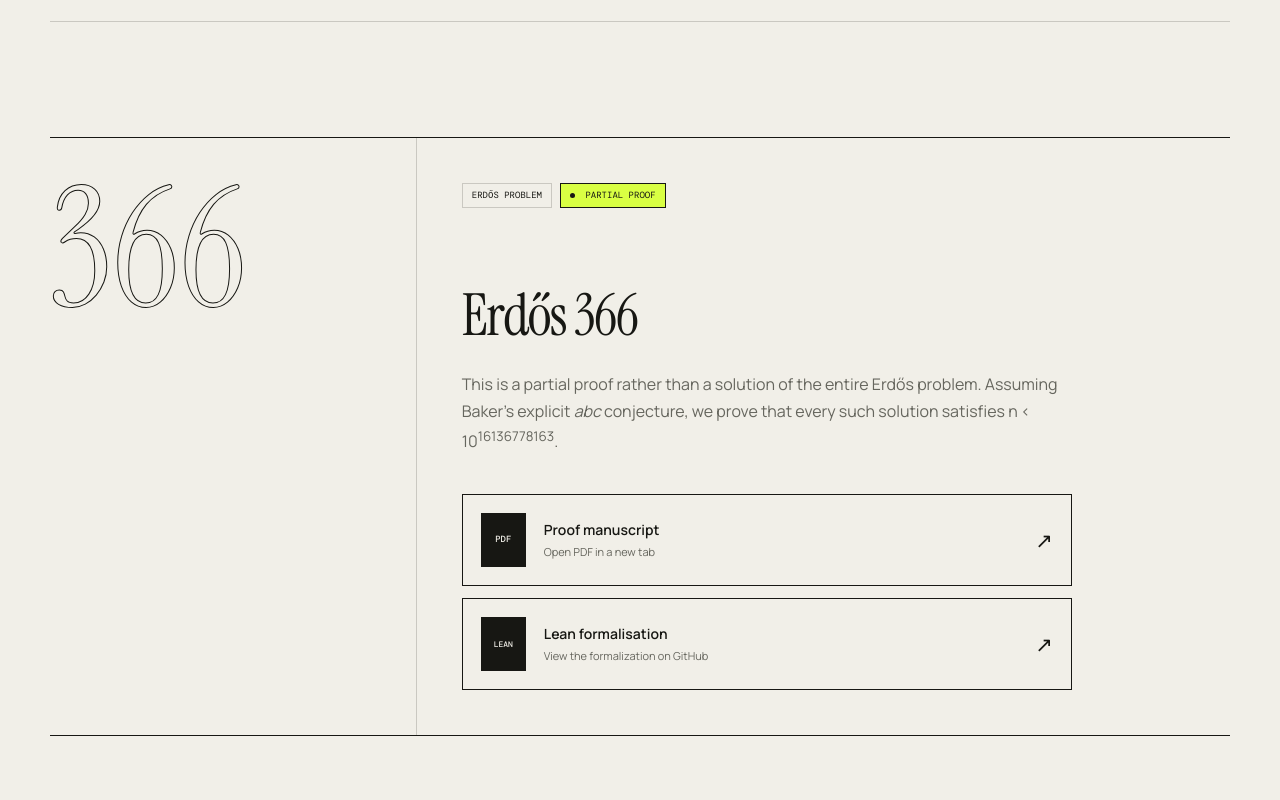
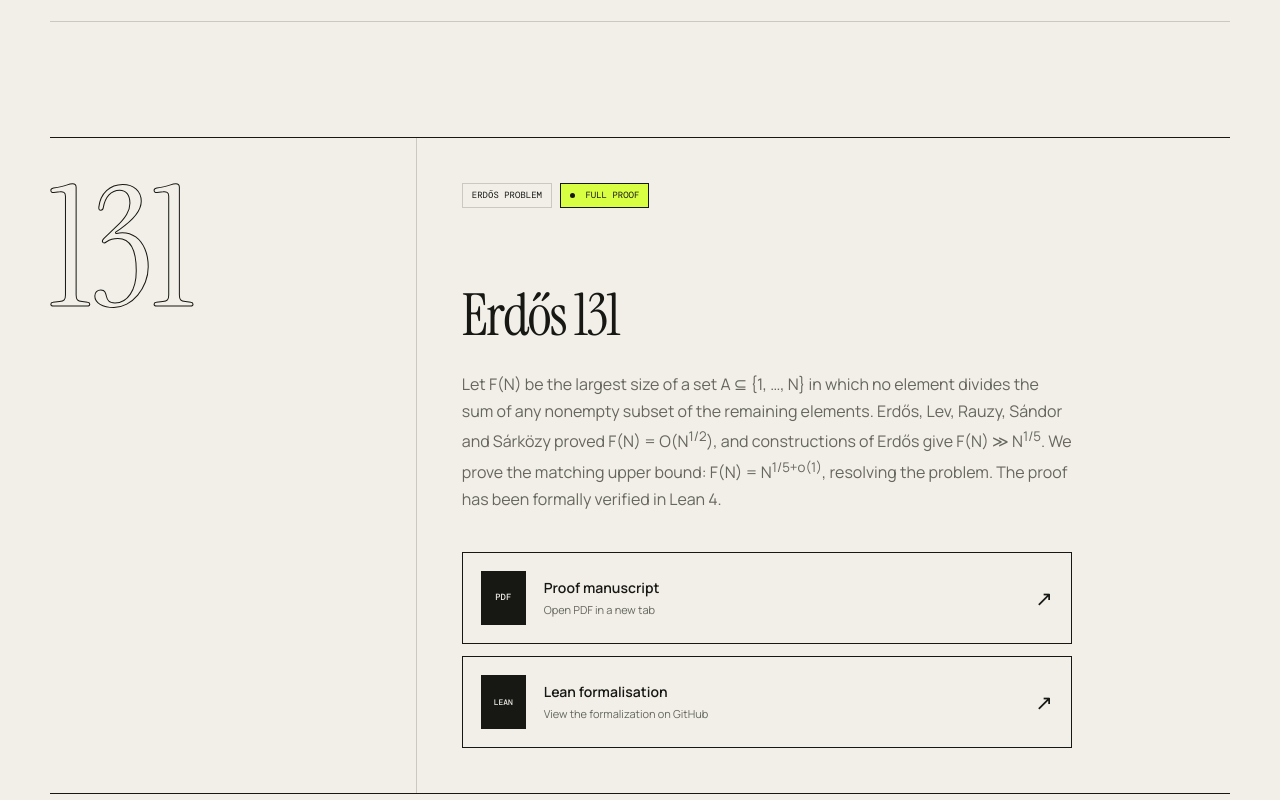
Before and after one commit to theofilxeff/theofilxeff.github.io, a plain HTML site: page index.html in a window 1280 px wide. Shown: the part 740-1540 px from the top of the page. Drawn offline with nearby package versions, Linux system fonts and the light colour scheme.

Commit message:
erdos 131

```diff
--- a/index.html
+++ b/index.html
@@ -29,13 +29,43 @@
       <div class="hero-mark" aria-hidden="true">
         <div class="orbit orbit-one"></div>
         <div class="orbit orbit-two"></div>
-        <div class="number">366</div>
+        <div class="number">131</div>
         <div class="annotation">current<br>problem</div>
       </div>
     </section>
 
     <section class="problems" id="problems" aria-labelledby="problems-title">
       <h2 class="visually-hidden" id="problems-title">Erdős problems</h2>
+
+      <article class="problem-card">
+        <div class="problem-index" aria-hidden="true">131</div>
+        <div class="problem-main">
+          <div class="tags">
+            <span>Erdős problem</span>
+            <span class="status"><i></i> Full proof</span>
+          </div>
+          <h3>Erdős 131</h3>
+          <p>Let F(N) be the largest size of a set A ⊆ {1, …, N} in which no element divides the sum of any nonempty subset of the remaining elements. Erdős, Lev, Rauzy, Sándor and Sárközy proved F(N) = O(N<sup>1/2</sup>), and constructions of Erdős give F(N) ≫ N<sup>1/5</sup>. We prove the matching upper bound: F(N) = N<sup>1/5+o(1)</sup>, resolving the problem. The proof has been formally verified in Lean 4.</p>
+          <div class="proof-links">
+            <a class="pdf-link" href="Erdos_131.pdf" target="_blank" rel="noopener">
+              <span class="pdf-icon" aria-hidden="true">PDF</span>
+              <span>
+                <strong>Proof manuscript</strong>
+                <small>Open PDF in a new tab</small>
+              </span>
+              <span class="arrow" aria-hidden="true">↗</span>
+            </a>
+            <a class="pdf-link" href="https://github.com/theofilxeff/erdos_131" target="_blank" rel="noopener">
+              <span class="pdf-icon code-icon" aria-hidden="true">LEAN</span>
+              <span>
+                <strong>Lean formalisation</strong>
+                <small>View the formalization on GitHub</small>
+              </span>
+              <span class="arrow" aria-hidden="true">↗</span>
+            </a>
+          </div>
+        </div>
+      </article>
 
       <article class="problem-card">
         <div class="problem-index" aria-hidden="true">366</div>
```
Also changed, not shown: 1 other file.
